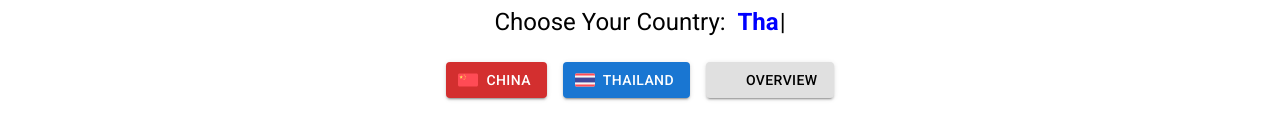
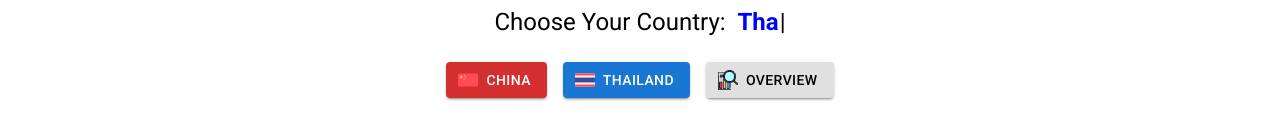
Before and after one commit to BioxMech/oop_aramco_frontend, a React (Create React App) app: page / in a window 1280 px wide. Shown: the part 332-472 px from the top of the page. Built offline with nearby package versions, Linux system fonts and the light colour scheme.

Commit message:
Icons added for Overview Button

```diff
--- a/src/pages/home.jsx
+++ b/src/pages/home.jsx
@@ -10,7 +10,7 @@ import Typewriter from 'typewriter-effect';
 
 import ThailandFlag from '../assets/images/thailandFlag.svg';
 import ChinaFlag from '../assets/images/chinaFlag.svg';
-import Overview from '../assets/images/overview.svg';
+import Overview from '../assets/images/overview.png';
 
 function Home() {
 
@@ -77,9 +77,7 @@ function Home() {
               Thailand
             </Button>
             <Button color="inherit" variant="contained" startIcon={
-              <Icon classes={{root: useStyles.iconRoot}}>
-                <img className={useStyles.imageIcon} src={Overview} alt="Overview" />
-              </Icon>
+              <img style={{ width: "20px"}} src={Overview} alt="Overview" />
               }
               component="a"
               href="/overview"
```
Also changed, not shown: src/assets/images/overview.png (added), src/assets/images/overview.svg (deleted).
